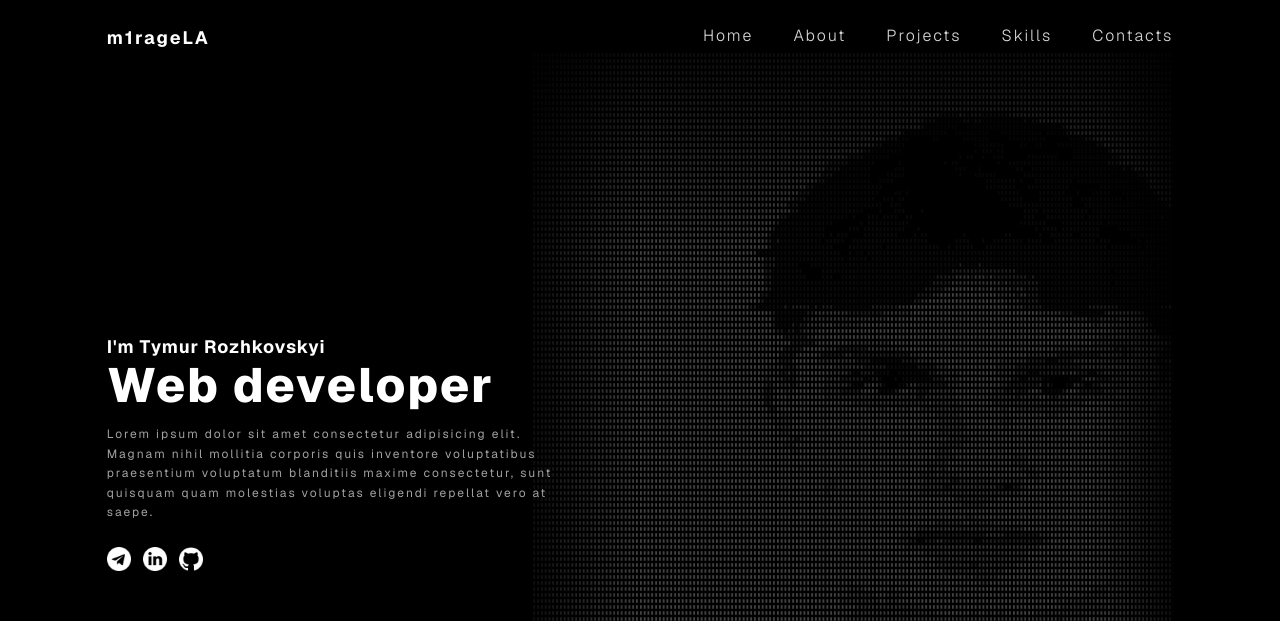
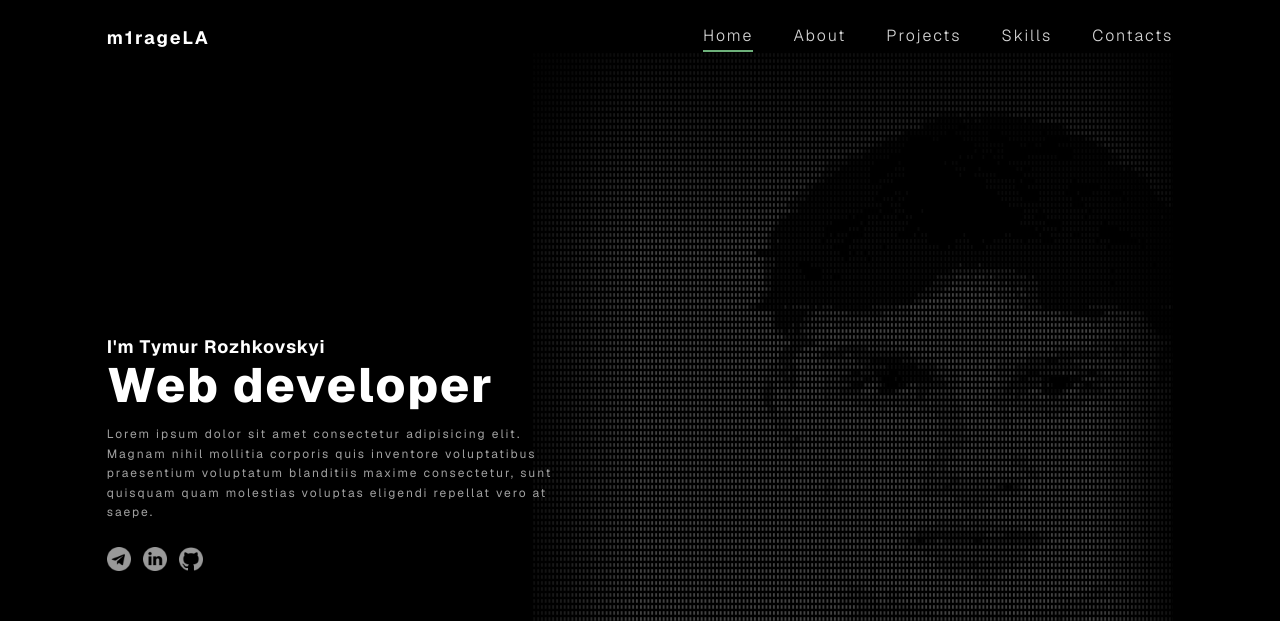
Before and after one commit to m1rageLA/portfolio, a Next.js app: page / in a window 1280 px wide. Shown: the top 621 px of the page. Built offline with nearby package versions, Linux system fonts and the light colour scheme.

Commit message:
Updated Header nav, Footer layout, and Hero social link effects

```diff
--- a/src/app/globals.css
+++ b/src/app/globals.css
@@ -7,7 +7,7 @@
   --header: #ffffff;
   --li: #d6d6d6;
   --li-hover: #93dba1;
-
+  --console-green: #6db07a;
 }
 
 font-face {
@@ -46,6 +46,7 @@ font-face {
   --color-header: var(--header);
   --color-li: var(--li);
   --color-li-hover: var(--li-hover);
+  --color-console-green: var(--console-green)
 }
 
 @media (prefers-color-scheme: dark) {
--- a/src/app/page.tsx
+++ b/src/app/page.tsx
@@ -7,14 +7,25 @@ import HeroSection from "@/components/HeroSection";
 export default function Home() {
   return (
     <div className="grid grid-cols-[0.1fr_1fr_0.1fr] relative min-h-screen bg-black text-white font-sans overflow-x-hidden">
+
+      <header className="col-start-2">
+        <Header />
+      </header>
+
       <main className="col-start-2">
-        <Header />
-        <div className="relative flex h-screen items-center overflow-hidden">
+        <section className="relative flex h-screen items-center overflow-hidden">
           <AsciiBackground />
           <HeroSection />
-        </div>
+        </section>
+        <section className="w-full h-full bg-green-100">
+
+        </section>
+      </main>
+
+      <footer>
         <Footer />
-      </main>
+      </footer>
+
     </div>
   );
 }
--- a/src/components/Footer.tsx
+++ b/src/components/Footer.tsx
@@ -1,7 +1,5 @@
 export default function Footer() {
     return (
-        <footer className="flex justify-between h-auto w-full">
-
-        </footer>
+        <div></div>
     )
 }
--- a/src/components/Header.tsx
+++ b/src/components/Header.tsx
@@ -1,16 +1,45 @@
-import React from "react";
+"use client";
+import Link from "next/link";
+import { usePathname } from "next/navigation";
+
+const navItems = [
+  { name: "Home",    path: "/" },
+  { name: "About",   path: "/about" },
+  { name: "Projects",path: "/projects" },
+  { name: "Skills",  path: "/skills" },
+  { name: "Contacts",path: "/contacts" },
+];
 
 export default function Header() {
-    return (
-        <header className="pt-6 flex justify-between h-auto w-full">
-            <div className="text-header text-lg font-bold cursor-pointer "><a href="#">m1rageLA</a></div>
-            <ul className="flex gap-10 text-li font-light cursor-pointer ">
-                {["Home", "About", "Projects", "Skills", "Contacts"].map((item) => {
-                    return (
-                        <li key={item} className="hover:text-li-hover cursor-pointer">{item}</li>
-                    )
-                })}
-            </ul>
-        </header>
-    )
+  const pathname = usePathname();
+
+  return (
+    <div className="pt-6 flex justify-between w-full">
+      <div className="text-header text-lg font-bold">
+        <Link href="/">m1rageLA</Link>
+      </div>
+
+      <ul className="flex gap-10 text-li font-light">
+        {navItems.map((item) => {
+          const isActive = pathname === item.path;
+
+          return (
+            <li key={item.name}>
+              <Link
+                href={item.path}
+                className={`
+                  relative pb-1 transition-all duration-200
+                  ${isActive
+                    ? "border-b-2 border-console-green"
+                    : "hover:text-li-hover"}
+                `}
+              >
+                {item.name}
+              </Link>
+            </li>
+          );
+        })}
+      </ul>
+    </div>
+  );
 }
--- a/src/components/HeroSection.tsx
+++ b/src/components/HeroSection.tsx
@@ -9,15 +9,18 @@ export default function HeroSection() {
         voluptatum blanditiis maxime consectetur, sunt quisquam quam
         molestias voluptas eligendi repellat vero at saepe.
       </p>
-      <div className="relative flex w-full h-6 gap-3 mt-6">
-        <a href=""><img className="w-full h-full" src="./telegram.png" alt="Telegram" /></a>
-        <a href="https://www.linkedin.com/in/tymur-rozhkovskyi-3a4874358/">
+      <div className="relative flex w-full h-6 gap-3 mt-6 group">
+        <a href="" className="transition-opacity duration-300 opacity-60 hover:opacity-100 group-hover:opacity-30">
+          <img className="w-full h-full" src="./telegram.png" alt="Telegram" />
+        </a>
+        <a href="https://www.linkedin.com/in/tymur-rozhkovskyi-3a4874358/" className="transition-opacity duration-300 opacity-60 hover:opacity-100 group-hover:opacity-30">
           <img className="w-full h-full" src="./linkedin.png" alt="LinkedIn" />
         </a>
-        <a href="https://github.com/m1rageLA">
+        <a href="https://github.com/m1rageLA" className="transition-opacity duration-300 opacity-60 hover:opacity-100 group-hover:opacity-30">
           <img className="w-full h-full" src="./github.png" alt="GitHub" />
         </a>
       </div>
+
     </section>
   );
 }
```
